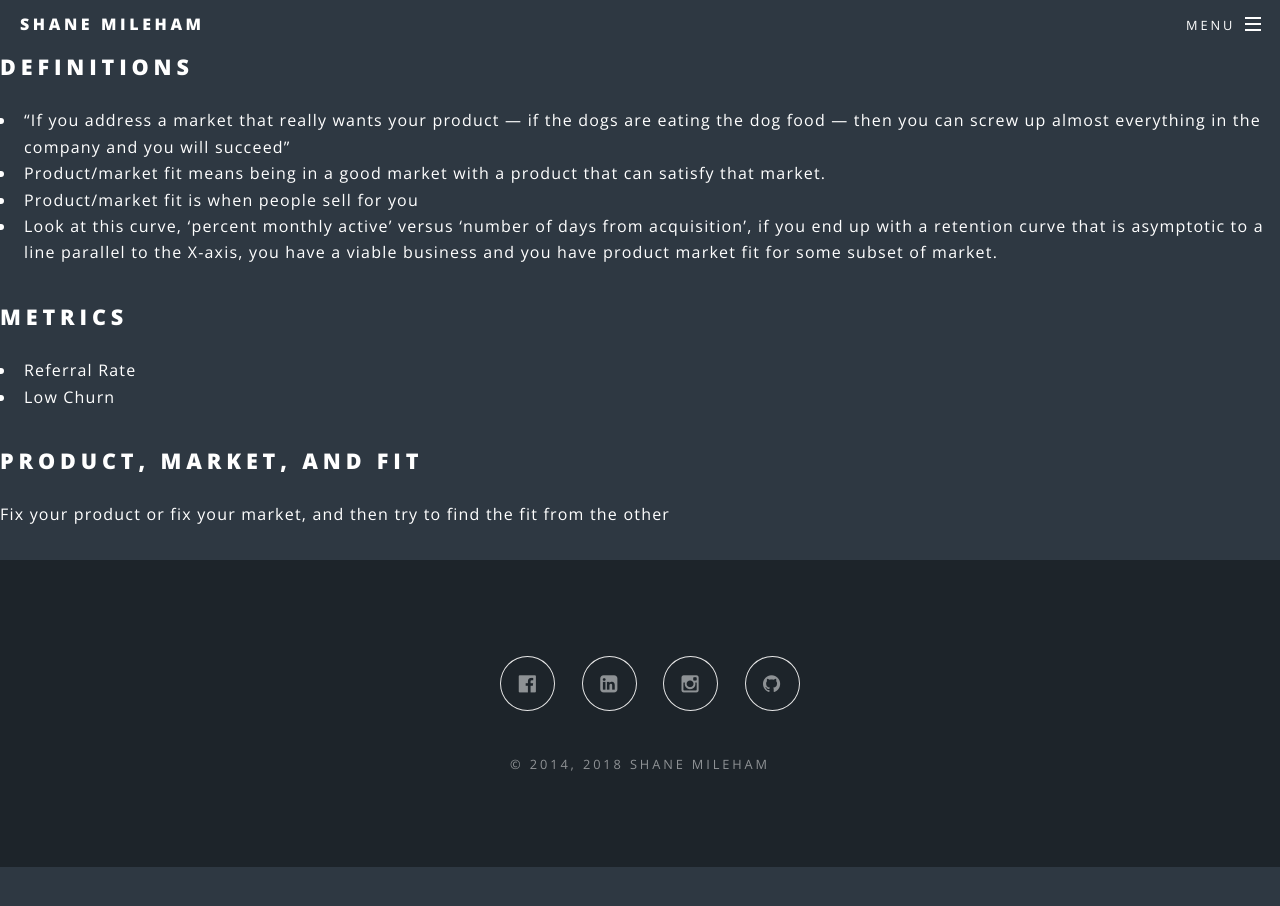
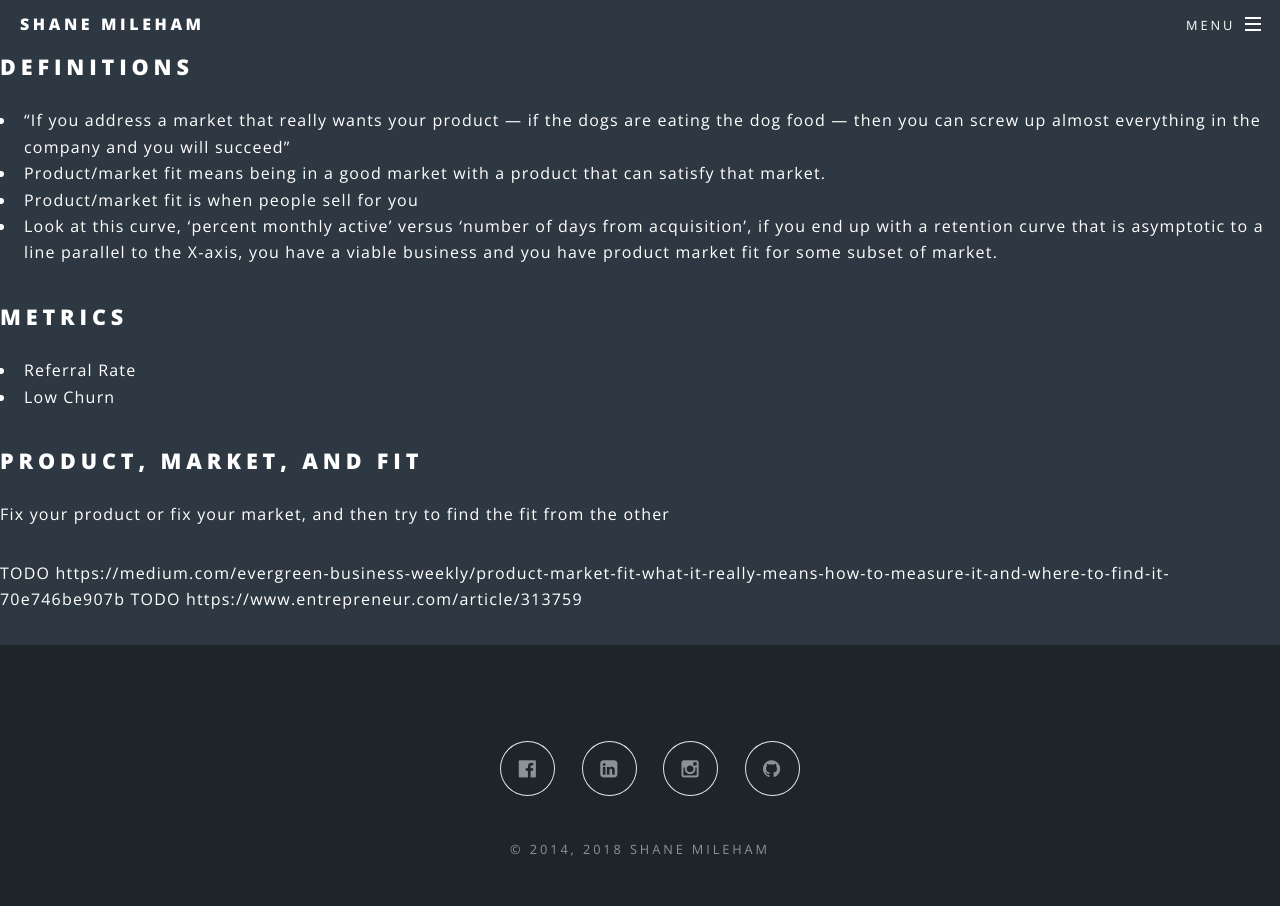
Before and after one commit to shanemileham/shanemileham.github.io, a Jekyll site: the page built from _kb/business/product/pmf.md, in a window 1280 px wide and 952 px high. Shown: the top 906 px of the window. Built offline with Jekyll 4.4.1, drawn with Linux system fonts in a browser that asks for light colours; comment, search, counter and statistics services are not loaded.

Commit message:
PMF += input resources

```diff
--- a/_kb/business/product/pmf.md
+++ b/_kb/business/product/pmf.md
@@ -12,5 +12,9 @@ title: Product Market Fit
 - Referral Rate
 - Low Churn
 
-## Product, Market, and fit
+## Product, Market, and Fit
 Fix your product or fix your market, and then try to find the fit from the other
+
+
+TODO https://medium.com/evergreen-business-weekly/product-market-fit-what-it-really-means-how-to-measure-it-and-where-to-find-it-70e746be907b
+TODO https://www.entrepreneur.com/article/313759
```
